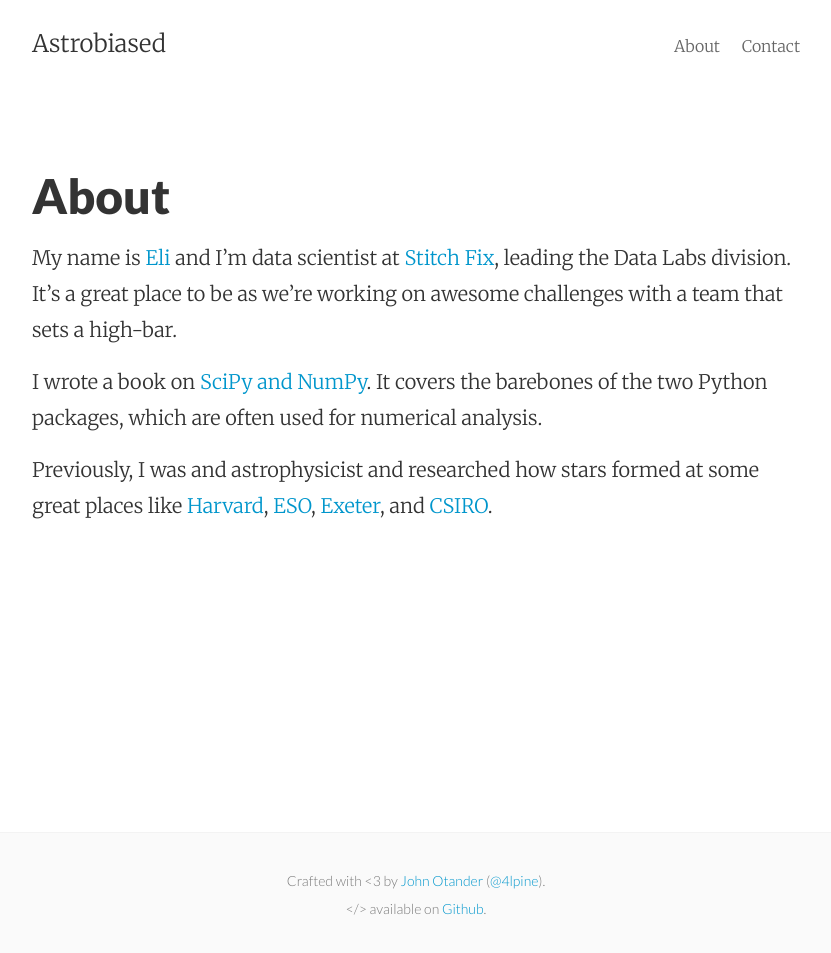
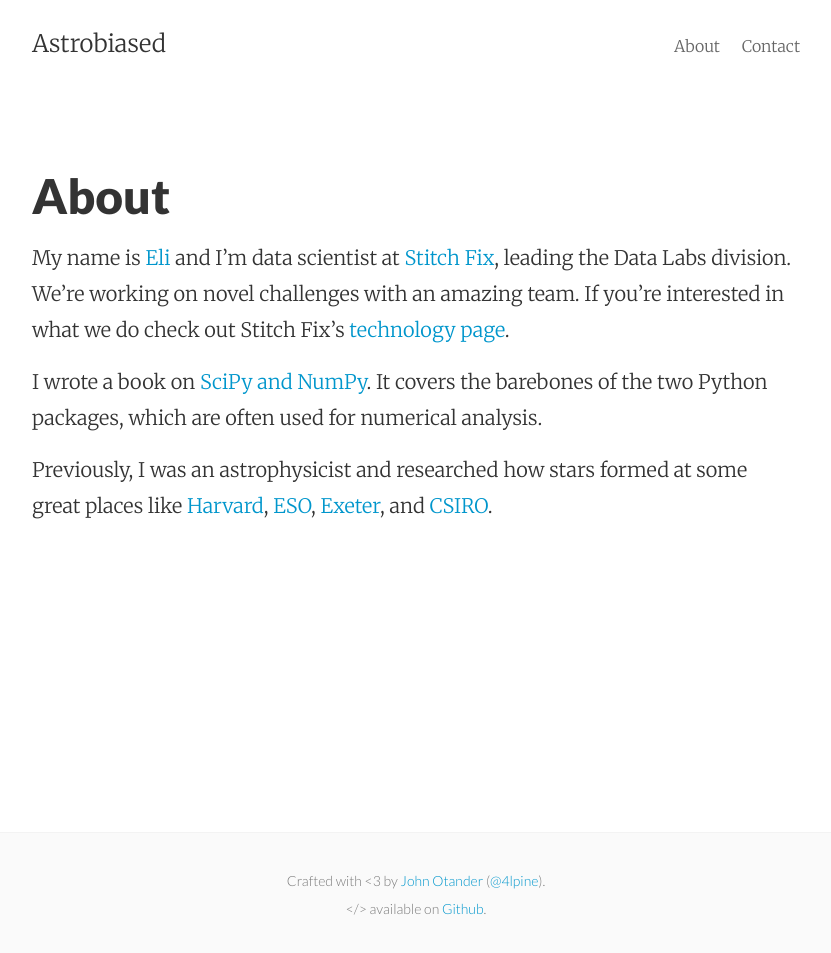
Before and after one commit to ebressert/ebressert.github.io, a Jekyll site: the page built from about.md, in a window 1280 px wide. Shown: the whole page, without its empty margins (224-1055 px from the left). Built offline with Jekyll 4.4.1, drawn with Linux system fonts in a browser that asks for light colours.

Commit message:
Small updates

```diff
--- a/_config.yml
+++ b/_config.yml
@@ -5,7 +5,7 @@
 description: "Connecting the impossible"
 baseurl: ""
 url: "http://astrobiased.com"
-google_analytics: UA-37562516-1
+google_analytics: "UA-37562516-1"
 
 # Build settings
 markdown: kramdown
--- a/about.md
+++ b/about.md
@@ -6,14 +6,14 @@
 
 My name is [Eli](https://twitter.com/astrobiased) and I'm data scientist at
 [Stitch Fix](http://technology.stitchfix.com/), leading the Data Labs division.
-It's a great place to be as we're working on awesome challenges with a team
-that sets a high-bar.
+We're working on novel challenges with an amazing team. If you're interested in
+what we do check out Stitch Fix's [technology page](http://technology.stitchfix.com/).
 
 I wrote a book on [SciPy and NumPy](http://shop.oreilly.com/product/0636920020219.do).
 It covers the barebones of the two Python packages, which are
 often used for numerical analysis.
 
-Previously, I was and astrophysicist and researched how stars formed at
+Previously, I was an astrophysicist and researched how stars formed at
 some great places like [Harvard](http://www.cfa.harvard.edu/),
 [ESO](http://www.eso.org/public/), [Exeter](http://www.exeter.ac.uk/),
 and [CSIRO](http://www.csiro.au/).
```
Also changed, not shown: _posts/2014-09-01-legacy01.md (added, +47 -0 lines), 4 other files.
